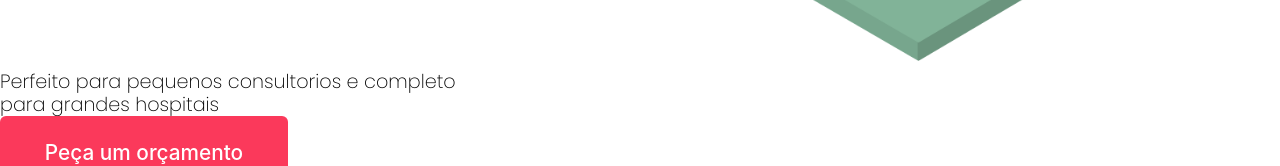
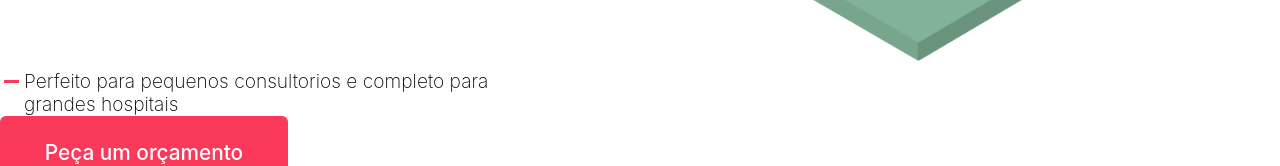
Before and after one commit to yjsyyyjszf/pacs-website-project, a React (Create React App) app: page / in a window 1280 px wide. Shown: the part 745-911 px from the top of the page. Built offline with nearby package versions, Linux system fonts and the light colour scheme.

Commit message:
Create text with dash prop

```diff
--- a/src/components/Text/index.tsx
+++ b/src/components/Text/index.tsx
@@ -5,9 +5,10 @@ interface Props {
     value: string;
     align: "left" | "center" | "right";
     fontWeight?: 200 | 600 | 800;
+    withDash?: boolean;
 }
 
-const Text: React.FC<Props> = ({ value, align, fontWeight }) => {
+const Text: React.FC<Props> = ({ value, align, fontWeight, withDash }) => {
     const handleFontWeight = (): number => {
         switch (fontWeight) {
             case 200:
@@ -23,7 +24,7 @@ const Text: React.FC<Props> = ({ value, align, fontWeight }) => {
 
     return (
         <Container align={align}>
-            <Span weight={handleFontWeight()}>{value}</Span>
+            <Span weight={handleFontWeight()} withDash={!!withDash}>{value}</Span>
         </Container>
     )
 }
--- a/src/components/Text/styles.tsx
+++ b/src/components/Text/styles.tsx
@@ -17,9 +17,25 @@ export const Container = styled.div<{align: string}>`
     justify-content: ${({ align }) => checkAlign(align)};
 `;
 
-export const Span = styled.span<{ weight: number }>`
+export const Span = styled.span<{ weight: number, withDash: boolean }>`
   font-size: ${Theme.md};
-  font-family: 'Poppins', sans-serif;
   line-height: 1.2;
   font-weight: ${({ weight }) => weight};
+  position: relative;
+
+  ${({withDash}) => withDash
+    ? `margin-left: 1.5rem;
+
+      &::before {
+        content: "";
+        position: absolute;
+        left: -20px;
+        top: 10px;
+        width: 15px;
+        height: 3px;
+        background: ${Theme.red};
+      }`
+    :
+      ''
+    }
 `;
```
